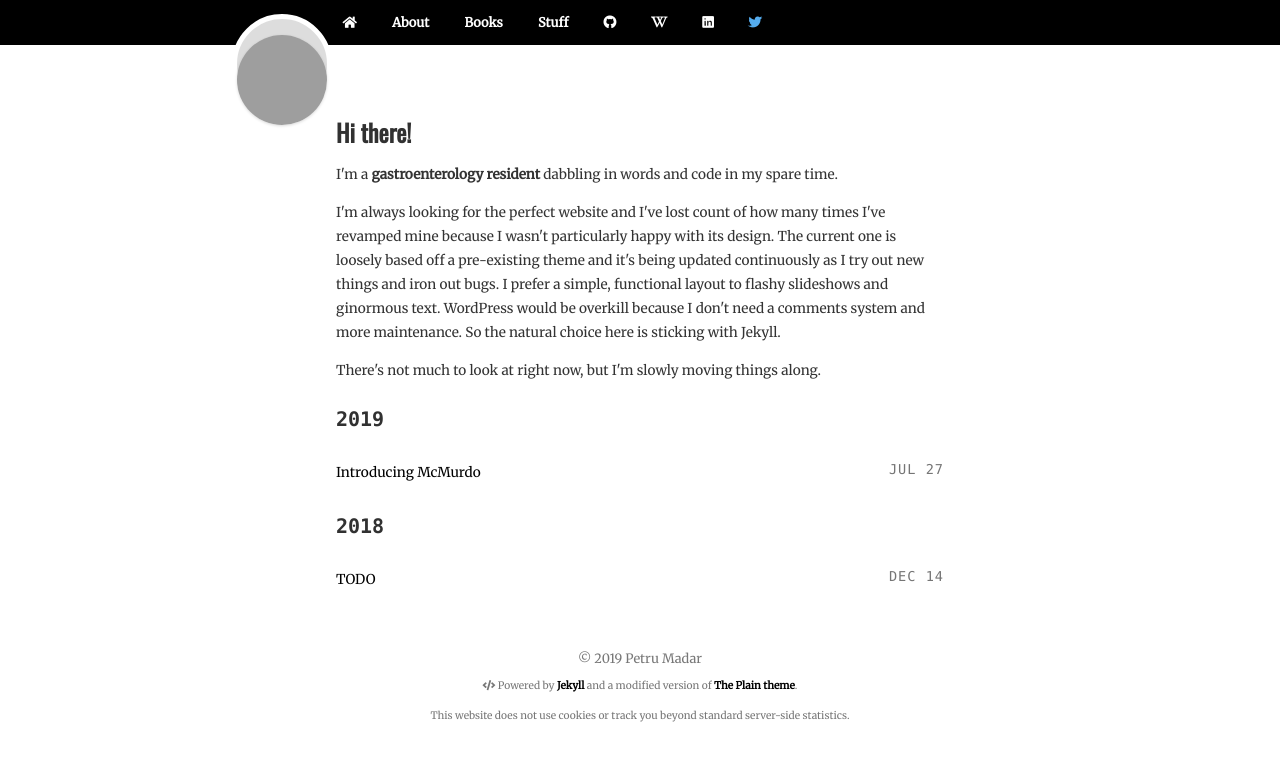
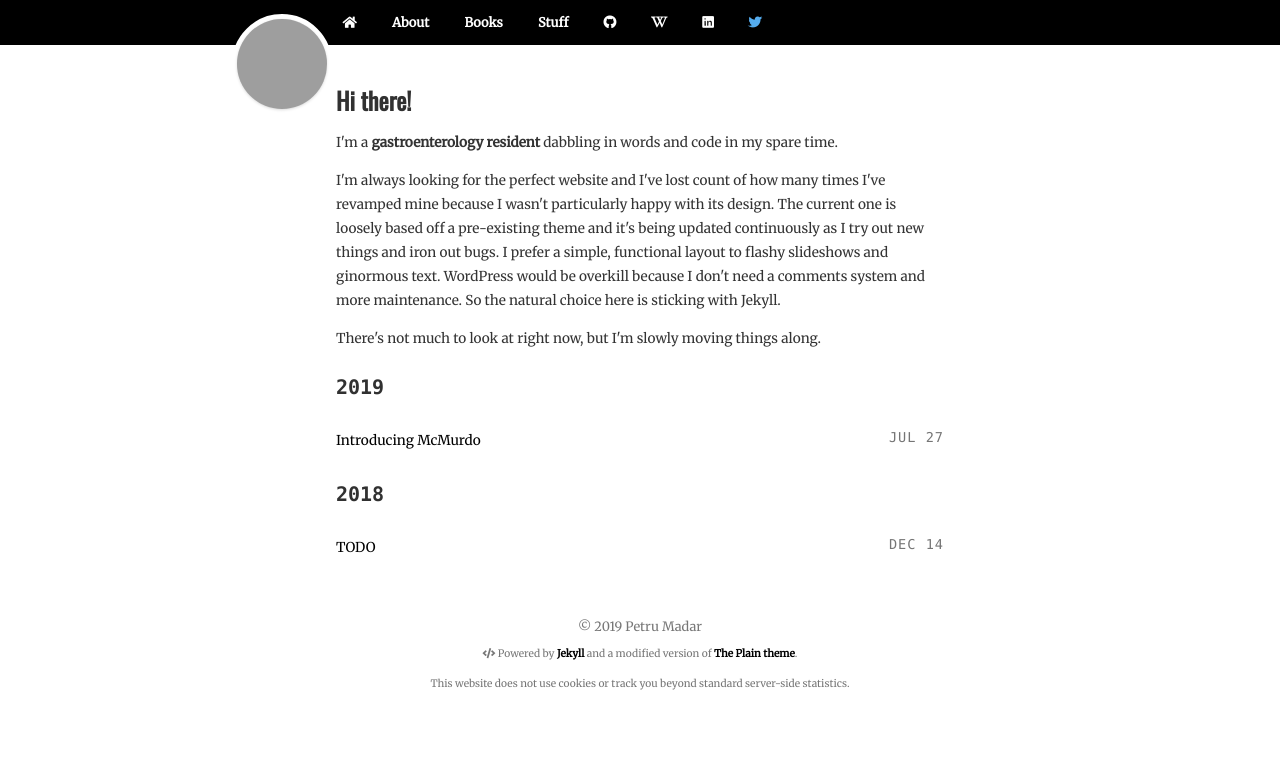
Before and after one commit to petru/prologue, a Jekyll site: the page built from index.html, in a window 1280 px wide. Shown: the top 761 px of the page. Built offline with Jekyll 4.4.1, drawn with Linux system fonts in a browser that asks for light colours; nearby versions of some CDN libraries; grey boxes are pictures that could not be loaded.

Commit message:
Fix img margin

```diff
--- a/_sass/main.scss
+++ b/_sass/main.scss
@@ -53,6 +53,8 @@
 }
 img {
   max-width: 100%;
+}
+p>img {
   margin-top: 1rem;
   margin-bottom: 1rem;
 }
```
